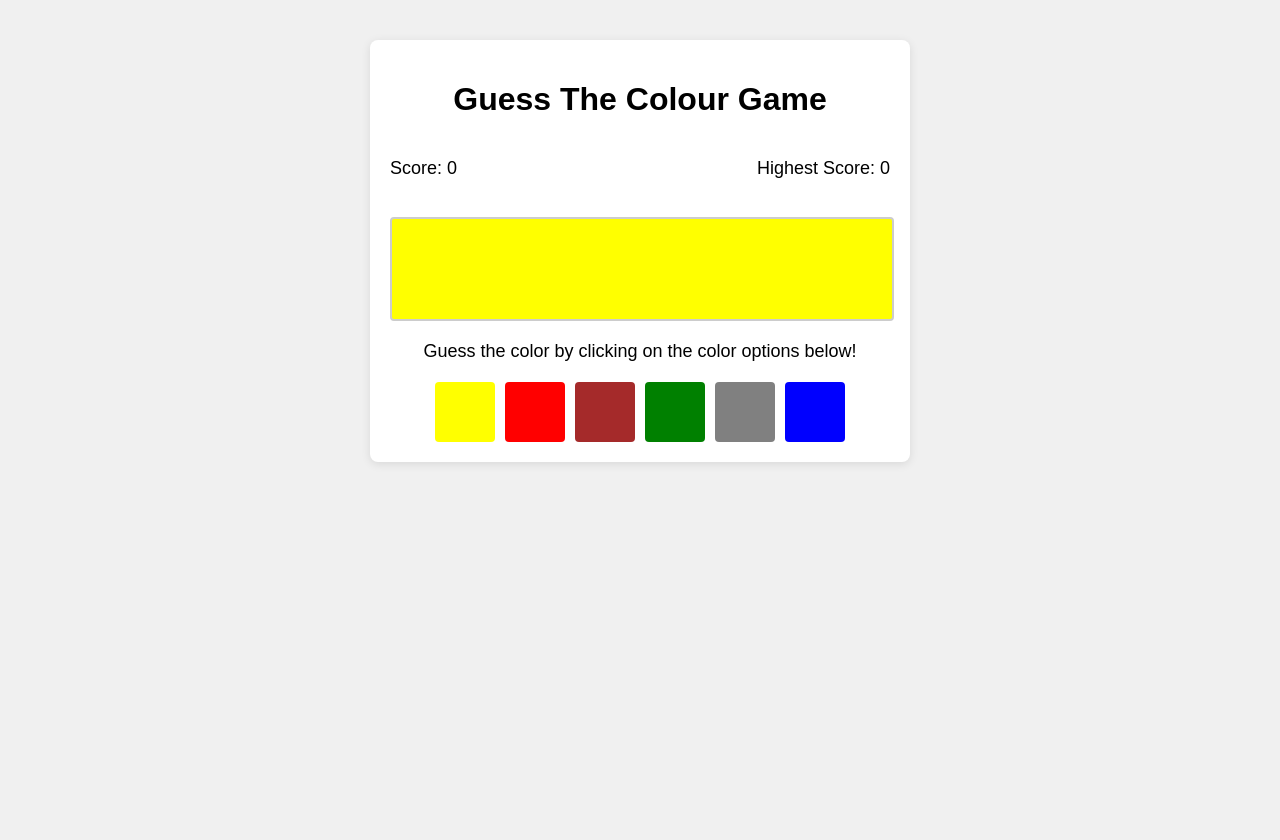
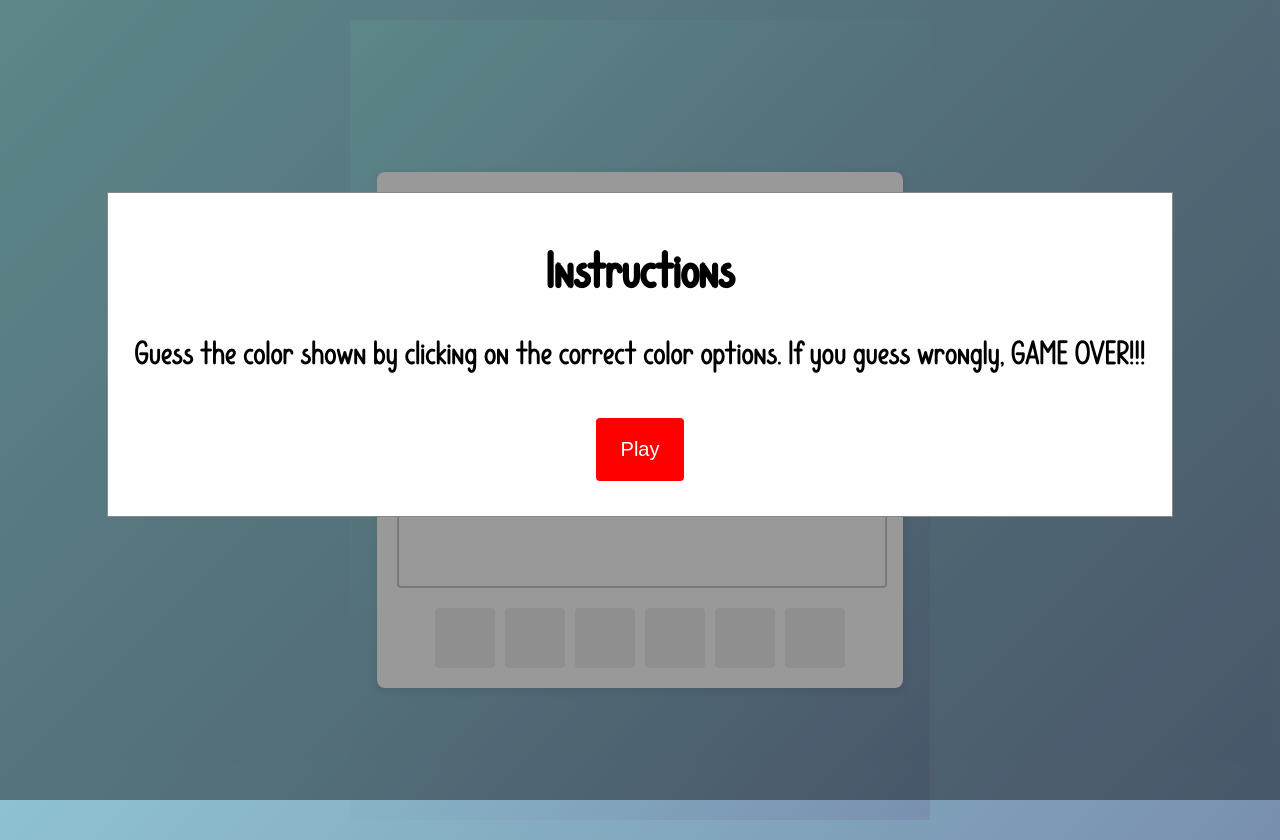
Before and after one commit to Assistantkiwi/Stage-1, a plain HTML site: page index.html in a window 1280 px wide. Before the commit the page ends 800 px from the top, so only its background shows below. Drawn offline with Linux system fonts and the light colour scheme.

Commit message:
added new fonts, worked on the game instructions, worked on the background and buttons

```diff
--- a/index.html
+++ b/index.html
@@ -10,19 +10,15 @@
     </head>
     <body>
         <div class="container">
-            <h1>Guess The Colour Game</h1>
+            <h1 class="rainbow-text">Guess The Colour Game</h1>
             <div class="scoreBoard">
                 <p id="score" class="score" data-testid="score">Score: 0</p>
                <p id="highestScore" class="highestScore" data-testid="highestScore">Highest Score: 0</p>
-
             </div>
 
             <div id="colorDisplay" class="color-box" data-testid="colorBox">
             </div>
 
-            <div id="gameInstructions" data-testid="gameInstructions">
-                <p>Guess the color by clicking on the color options below!</p>
-            </div>
 
             <div id="squares" class="colorOptions" data-testid="colorOption">
                 <button class="colorOption" aria-label="Color option 1" ></button>
@@ -37,10 +33,19 @@
         </div>
 
         <div id="gameOver" data-testid="gameOver" style="display: none;">
-            <h1>Game Over!</h1>
+            <h1 class="rainbow-text">Game Over!</h1>
             <p>Final Score: <span id="finalScore"></span></p>
             <p>Click the button below to play again!</p>
-            <button id="newGameButton" data-testid="newGameButton" style="display: none;">New Game</button>
+            <button class="rainbow-button" id="newGameButton" data-testid="newGameButton" aria-label="Start a new game">New Game</button>
         </div>
+
+        <div id="instructionsModal" class="modal" data-testid="gameInstructions">
+            <div class="modal-content">
+            <h2>Instructions</h2>
+            <p>Guess the color shown by clicking on the correct color options. If you guess wrongly, GAME OVER!!!</p>
+            <button class="rainbow-button" id="playButton">Play</button>
+            </div>
+        </div>
+
        </body>
 </html>
--- a/script.js
+++ b/script.js
@@ -1,3 +1,4 @@
+document.addEventListener('DOMContentLoaded', function() {
 // Define variables
 let score = 0;
 let highestScore = 0;
@@ -111,13 +112,30 @@ function triggerCelebration() {
 function resetGame() {
     document.querySelector(".container").classList.remove("game-over");
     document.getElementById("gameOver").style.display = "none";
+    showInstructionsModal();
+}
+
+// Show instructions modal
+function showInstructionsModal() {
+    document.getElementById("instructionsModal").style.display = "block";
+}
+
+// Hide instructions modal and start the game
+function startGame() {
+    document.getElementById("instructionsModal").style.display = "none";
     initGame();
 }
 
 // Add event listener to the new game button
 document.getElementById("newGameButton").addEventListener("click", resetGame);
 
+// Start the game when the play button is clicked
+document.getElementById("playButton").addEventListener("click", startGame);
+
+// Show instructions modal on page load
+showInstructionsModal();
+});
 
 
 // Initialize the game on page load
-window.onload = initGame;
+//window.onload = initGame;
--- a/style.css
+++ b/style.css
@@ -1,13 +1,42 @@
-body {
+@font-face {
+    font-family: 'Custom Font';
+    src: url('./fonts/BalonkuRegular-la1w.otf') format('opentype');
+}
+
+@font-face {
+    font-family: 'Unique Font';
+    src: url('./fonts/SunnyspellsRegular-MV9ze.otf') format('opentype');
+}
+
+@font-face {
+    font-family: 'Opening Font';
+    src: url('./fonts/BubbleBats-YqlJq.otf') format('opentype');
+}
+
+@font-face {
+    font-family: 'Botton Font';
+    src: url('./fonts/BubbleGames-nAYMY.otf') format('opentype');
+}
+
+
+
+html, body {
     font-family: Arial, sans-serif;
-    background-color: #f0f0f0;
+    background: linear-gradient(135deg,  #9be1e5 0%,  #7990af 100%);
     margin: 0;
     padding: 20px;
     display: flex;
     flex-direction: column;
     align-items: center;
     justify-content: center;
+    height: 100vh;
+}
 
+h1 {
+    font-family: 'Custom Font', sans-serif;
+    font-weight: bold;
+    font-size: 50px;
+    margin-bottom: 10px;
 }
 
 .container {
@@ -39,23 +68,6 @@ body {
     margin: 10px 0;
 }
 
-#resetButton {
-    background-color: #4CAF50;
-    color: white;
-    border: none;
-    padding: 20px 20px;
-    text-align: center;
-    text-decoration: none;
-    font-size: 20px;
-    margin: 15px 4px;
-    cursor: pointer;
-    border-radius: 4px;
-    transition: background-color 0.3s;
-}
-
-#resetButton:hover {
-    background-color: #45a049;
-}
 
 #squares {
     display: flex;
@@ -81,8 +93,9 @@ body {
 .scoreBoard {
     display: flex;
     justify-content: space-between;
-    margin: 10px 0;
-    font-size: 18px;
+    margin: 5px 0;
+    font-family: 'Unique Font', sans-serif;
+    font-size: 30px;
 }
 
 #gameStatus {
@@ -131,7 +144,7 @@ body {
 }
 
 #newGameButton {
-    background-color: #007bff;
+    font-family: 'Button Font', sans-serif;
     color: white;
     border: none;
     padding: 10px 20px;
@@ -144,9 +157,6 @@ body {
 
 }
 
-#newGameButton:hover {
-    background-color: #0056b3;
-}
 
 #gameOver {
     background-color: white;
@@ -163,12 +173,12 @@ body {
     justify-content: center;
 }
 
-#gameOver h1 {
-    color: #721c24;
-}
 
 #gameOver p {
-    font-size: 18px;
+    font-weight: lighter;
+    font-size: 35px;
+    font-family: 'unique font', sans-serif;
+    margin: 5px 0;
 }
 
 @keyframes celebration {
@@ -241,3 +251,74 @@ body {
         height: 40px;
     }
 }
+
+/* Rainbow text animation */
+@keyframes rainbow-move {
+    0% {
+        background-position: 0% 50%;
+    }
+    100% {
+        background-position: 100% 50%;
+    }
+}
+
+.rainbow-text {
+    background: linear-gradient(90deg, red, orange, yellow, green, blue, indigo, violet);
+    background-size: 400%;
+    -webkit-background-clip: text;
+    background-clip: text;
+    -webkit-text-fill-color: transparent;
+    animation: rainbow-move 5s linear infinite;
+}
+
+@keyframes rainbow {
+    0% { background-color: red; }
+    14% { background-color: orange; }
+    28% { background-color: yellow; }
+    42% { background-color: green; }
+    57% { background-color: blue; }
+    71% { background-color: indigo; }
+    85% { background-color: violet; }
+    100% { background-color: red; }
+}
+
+.rainbow-button {
+    animation: rainbow 5s infinite;
+}
+
+.modal {
+    display: none; /* Hidden by default */
+    position: fixed; /* Stay in place */
+    z-index: 1; /* Sit on top */
+    left: 0;
+    top: 0;
+    width: 100%; /* Full width */
+    height: 100%; /* Full height */
+    overflow: auto; /* Enable scroll if needed */
+    background-color: rgb(0,0,0); /* Fallback color */
+    background-color: rgba(0,0,0,0.4); /* Black w/ opacity */
+}
+
+.modal-content {
+    background-color: #fefefe;
+    margin: 15% auto;
+    padding: 20px;
+    border: 1px solid #888;
+    width: 80%;
+    font-family: 'Opening Font', sans-serif;
+    font-size: 30px;
+    text-align: center;
+}
+
+#playButton {
+    font-family: 'Button Font', sans-serif;
+    color: white;
+    border: none;
+    padding: 20px 25px;
+    text-align: center;
+    display: inline-block;
+    font-size: 20px;
+    margin: 15px 0;
+    cursor: pointer;
+    border-radius: 4px;
+}
```
Also changed, not shown: fonts/BalonkuRegular-la1w.otf (added), fonts/BubbleBats-YqlJq.otf (added), fonts/BubbleGames-nAYMY.otf (added), fonts/SunnyspellsRegular-MV9ze.otf (added).
